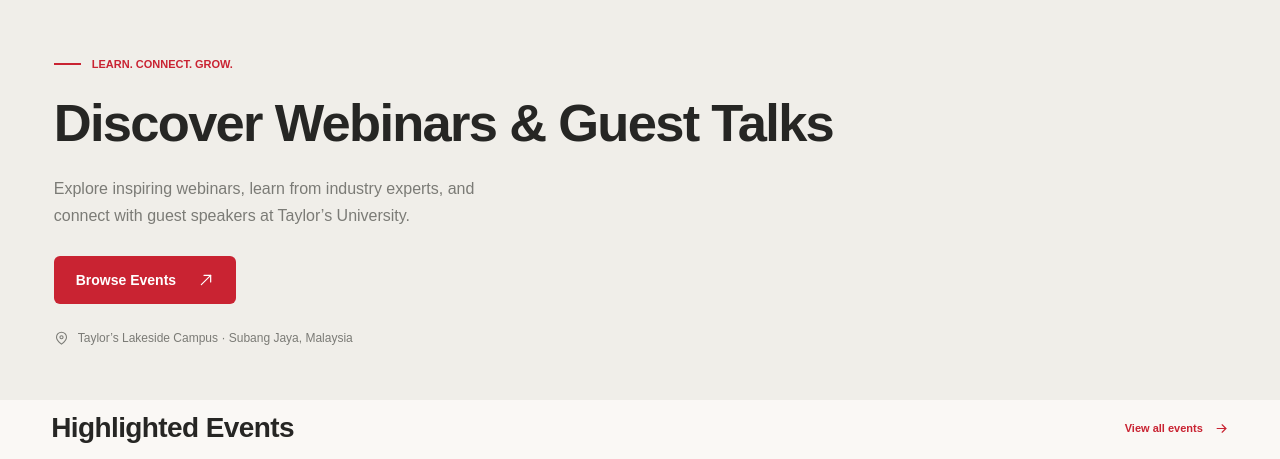
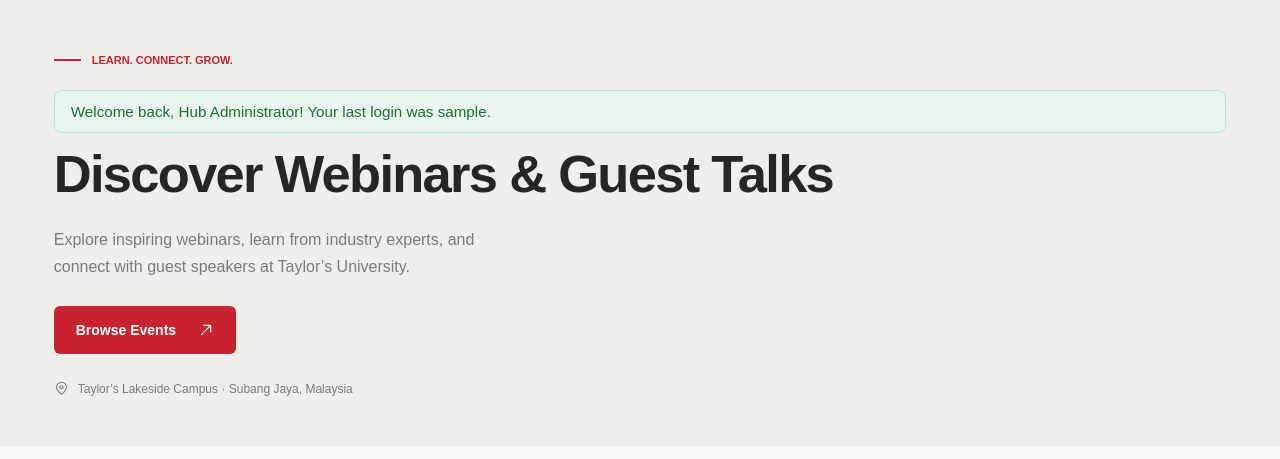
Before and after one commit to Yixuan398/Taylors-Webinar-Hub, a PHP site: page /Home.php in a window 1280 px wide. Shown: the part 90-549 px from the top of the page. Run offline with PHP 8.4, Linux system fonts and the light colour scheme; a user stored in the database is signed in; data comes from the database, SQL or seed files in the repository.

Commit message:
Display last login message on home page
Add welcome message with last login information.

```diff
--- a/Event-Discovery/Home.php
+++ b/Event-Discovery/Home.php
@@ -83,6 +83,16 @@ $posters = ['event_ai.png', 'event_career.png', 'event_marketing.png'];
                 <?php if ($notice = flash_get('home_notice')): ?>
                     <p class="form-message success"><?= e($notice) ?></p>
                 <?php endif; ?>
+
+                <?php // "Last login" is passed from a cookie via the session (see api/login.php) ?>
+                <?php if (!empty($_SESSION['previous_login_at'])): ?>
+                    <p class="form-message success">
+                        Welcome back, <?= e($user['full_name']) ?>!
+                        Your last login was <?= e($_SESSION['previous_login_at']) ?>.
+                    </p>
+                    <?php unset($_SESSION['previous_login_at']); // show once per login ?>
+                <?php endif; ?>
+
 
                 <h1>Discover Webinars &amp; Guest Talks</h1>
 
```
